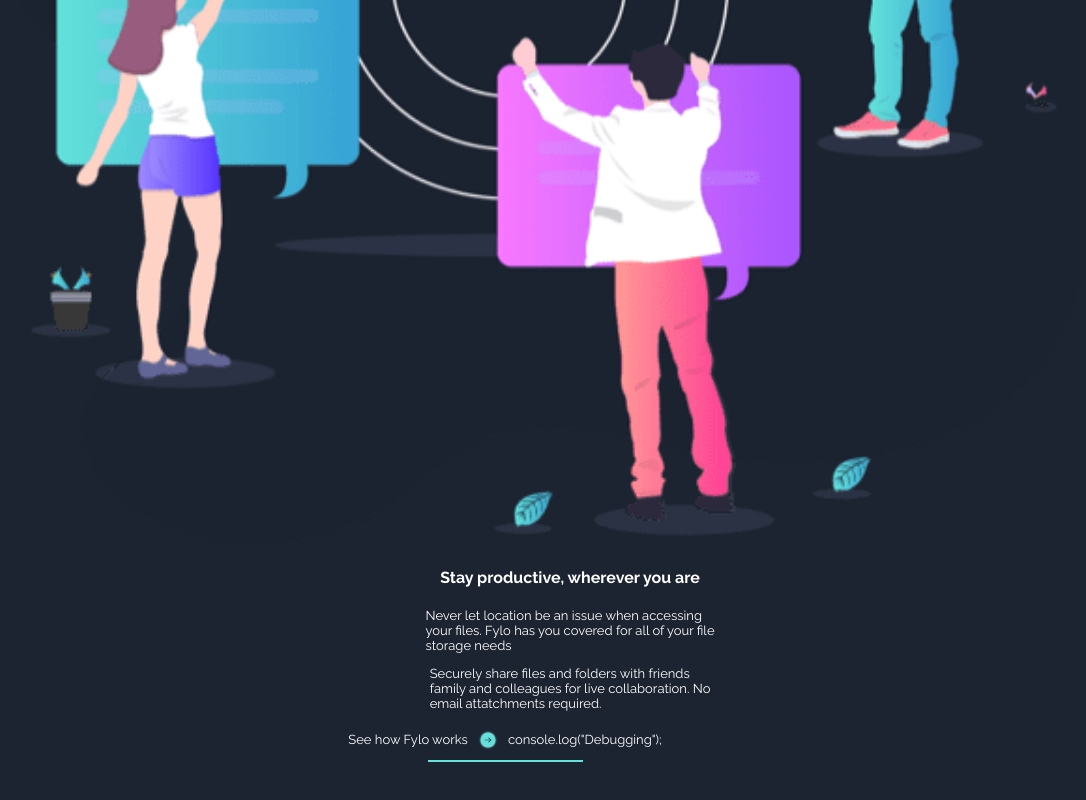
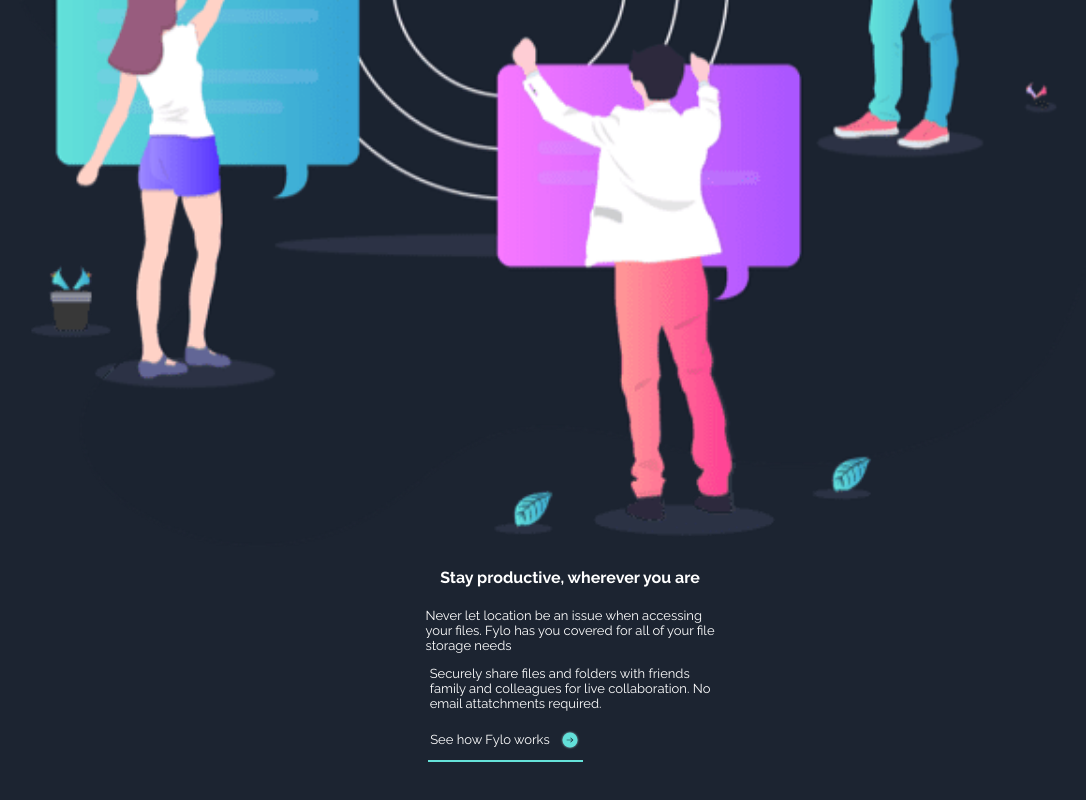
Before and after one commit to CodeNShipWithVinit/Fylo, a React (Vite) app: page / in a window 1280 px wide. Shown: the part 2462-3262 px from the top of the page, without its empty margins (70-1156 px from the left). Built offline with nearby package versions, Linux system fonts and the light colour scheme.

Commit message:
Debugging

```diff
--- a/src/App.jsx
+++ b/src/App.jsx
@@ -128,7 +128,6 @@ function App() {
               <div className="FyloText">
                   <p>See how Fylo works</p>
                   <img src={arrowSvg} alt="arrowSvg" />
-                  console.log("Debugging");
               </div>
               <div className="Line">
               </div>
```
